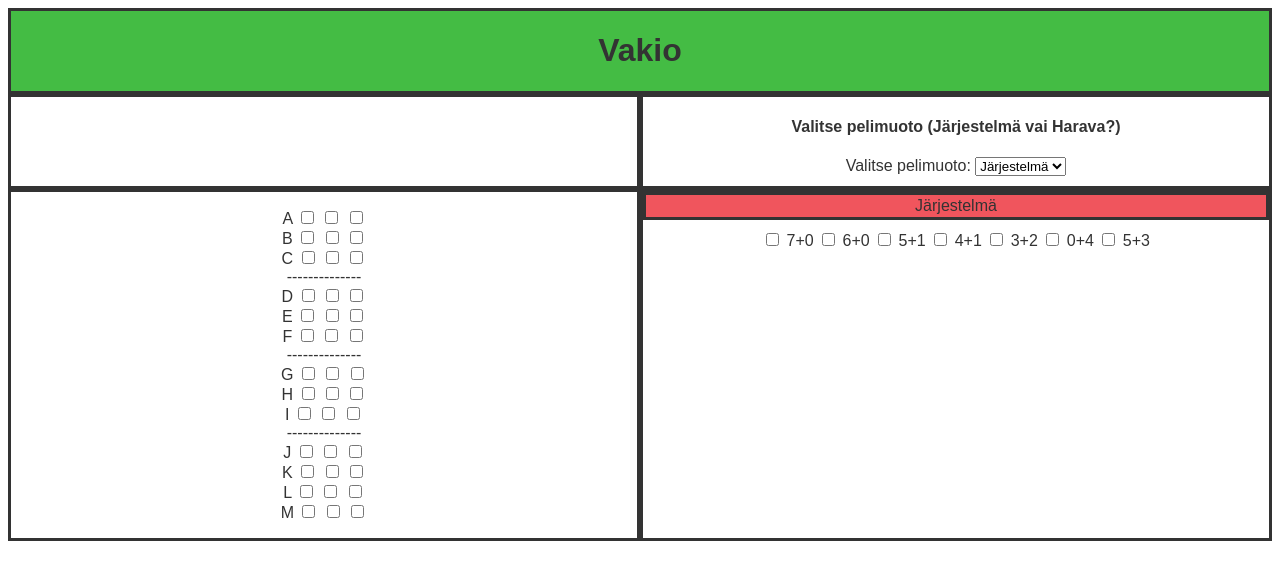
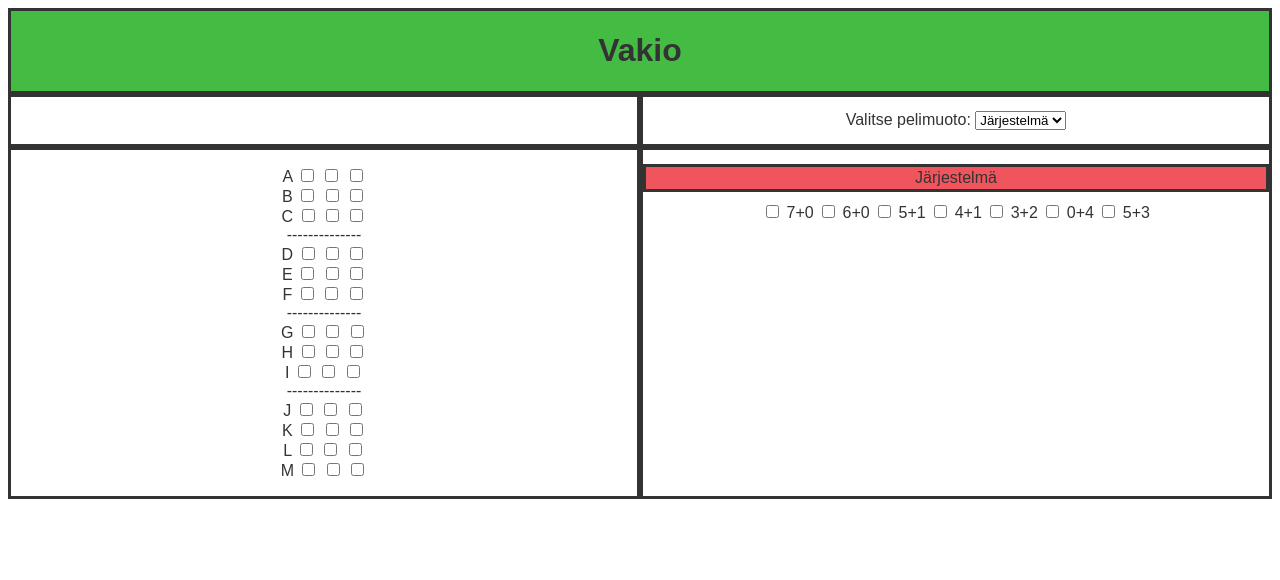
Before and after one commit to Tervasroso/Randomizer, a Django app: page / in a window 1280 px wide. Shown: the top 580 px of the page. Run offline with Django 5.2, Linux system fonts and the light colour scheme.

Commit message:
html removed and css updated

```diff
--- a/myproject/randomizer/static/styles/styles.css
+++ b/myproject/randomizer/static/styles/styles.css
@@ -41,5 +41,6 @@ body {
 }
 
 .right {
-  padding-bottom: 10px;
+  padding-top: 14px;
+  padding-bottom: 14px;
 }
--- a/myproject/randomizer/templates/randomizer/index.html
+++ b/myproject/randomizer/templates/randomizer/index.html
@@ -18,7 +18,6 @@
         <div id="rand" class="btnC"></div>
       </div>
       <div class="divi inline">
-        <h4>Valitse pelimuoto (Järjestelmä vai Harava?)</h4>
         <div class="right">
         <form class="gameMode">
           <label for="gameMode">Valitse pelimuoto:</label>
```
